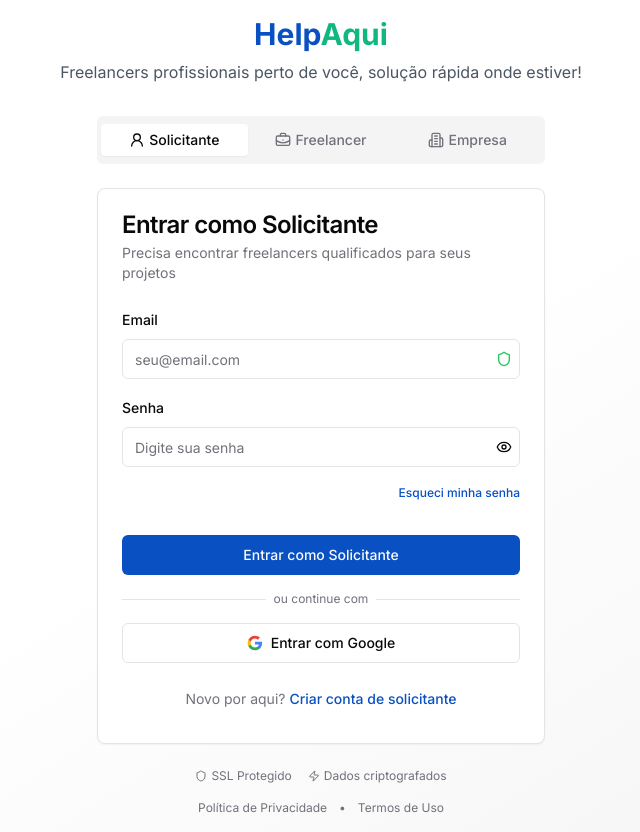
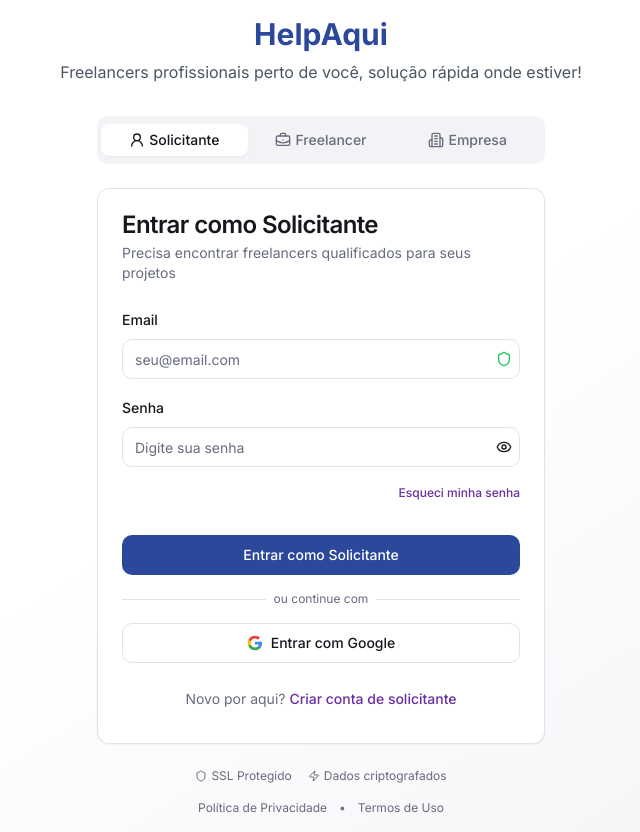
Before and after one commit to SoaresLucio/helpaquiapp, a React (Vite) app: page /login in a window 1280 px wide. Shown: the whole page, without its empty margins (319-959 px from the left). Built offline with nearby package versions, Linux system fonts and the light colour scheme.

Commit message:
Redesigned UI with anime Framer
Co-authored-by: SoaresLucio <52536635+SoaresLucio@users.noreply.github.com>

```diff
--- a/src/index.css
+++ b/src/index.css
@@ -1,67 +1,67 @@
 
-@import url("https://fonts.googleapis.com/css2?family=Inter:wght@400;500;600;700&display=swap");
+@import url("https://fonts.googleapis.com/css2?family=Inter:wght@400;500;600;700;800&display=swap");
 @tailwind base;
 @tailwind components;
 @tailwind utilities;
 
 :root {
   --background: 0 0% 100%;
-  --foreground: 240 10% 3.9%;
+  --foreground: 230 15% 10%;
   --card: 0 0% 100%;
-  --card-foreground: 240 10% 3.9%;
+  --card-foreground: 230 15% 10%;
   --popover: 0 0% 100%;
-  --popover-foreground: 240 10% 3.9%;
-  --primary: 217 91% 40%;
-  --primary-foreground: 0 0% 98%;
-  --secondary: 240 4.8% 95.9%;
-  --secondary-foreground: 240 5.9% 10%;
-  --muted: 240 4.8% 95.9%;
-  --muted-foreground: 240 3.8% 46.1%;
-  --accent: 160 84% 39%;
-  --accent-foreground: 0 0% 98%;
+  --popover-foreground: 230 15% 10%;
+  --primary: 272 55% 40%;
+  --primary-foreground: 0 0% 100%;
+  --secondary: 225 56% 39%;
+  --secondary-foreground: 0 0% 100%;
+  --muted: 230 20% 96%;
+  --muted-foreground: 230 10% 45%;
+  --accent: 272 55% 94%;
+  --accent-foreground: 272 55% 30%;
   --destructive: 0 84.2% 60.2%;
   --destructive-foreground: 0 0% 98%;
-  --border: 240 5.9% 90%;
-  --input: 240 5.9% 90%;
-  --ring: 217 91% 40%;
-  --chart-1: 12 76% 61%;
-  --chart-2: 173 58% 39%;
+  --border: 230 15% 90%;
+  --input: 230 15% 90%;
+  --ring: 272 55% 40%;
+  --chart-1: 272 55% 50%;
+  --chart-2: 225 56% 49%;
   --chart-3: 197 37% 24%;
   --chart-4: 43 74% 66%;
   --chart-5: 27 87% 67%;
-  --radius: 0.5rem;
+  --radius: 0.75rem;
 
-  /* HelpAqui brand colors in HSL */
-  --helpaqui-blue: 217 91% 40%;
-  --helpaqui-green: 160 84% 39%;
-  --helpaqui-light-blue: 213 97% 79%;
-  --helpaqui-light-green: 160 83% 80%;
-  --helpaqui-gray: 220 13% 96%;
-  --helpaqui-dark-gray: 220 9% 35%;
+  /* Brand colors */
+  --helpaqui-purple: 272 55% 40%;
+  --helpaqui-blue: 225 56% 39%;
+  --helpaqui-light-purple: 272 55% 94%;
+  --helpaqui-light-blue: 225 56% 94%;
+  --helpaqui-gray: 230 20% 96%;
+  --helpaqui-dark-gray: 230 10% 25%;
 }
 
 .dark {
-  --background: 240 10% 3.9%;
+  --background: 230 15% 6%;
   --foreground: 0 0% 98%;
-  --card: 240 10% 6%;
+  --card: 230 15% 9%;
   --card-foreground: 0 0% 98%;
-  --popover: 240 10% 6%;
+  --popover: 230 15% 9%;
   --popover-foreground: 0 0% 98%;
-  --primary: 217 91% 55%;
-  --primary-foreground: 0 0% 98%;
-  --secondary: 240 3.7% 15.9%;
-  --secondary-foreground: 0 0% 98%;
-  --muted: 240 3.7% 15.9%;
-  --muted-foreground: 240 5% 64.9%;
-  --accent: 160 84% 45%;
-  --accent-foreground: 0 0% 98%;
+  --primary: 272 55% 55%;
+  --primary-foreground: 0 0% 100%;
+  --secondary: 225 56% 50%;
+  --secondary-foreground: 0 0% 100%;
+  --muted: 230 10% 15%;
+  --muted-foreground: 230 10% 60%;
+  --accent: 272 40% 18%;
+  --accent-foreground: 272 55% 80%;
   --destructive: 0 62.8% 30.6%;
   --destructive-foreground: 0 0% 98%;
-  --border: 240 3.7% 15.9%;
-  --input: 240 3.7% 15.9%;
-  --ring: 217 91% 55%;
-  --chart-1: 220 70% 50%;
-  --chart-2: 160 60% 45%;
+  --border: 230 10% 18%;
+  --input: 230 10% 18%;
+  --ring: 272 55% 55%;
+  --chart-1: 272 55% 55%;
+  --chart-2: 225 56% 55%;
   --chart-3: 30 80% 55%;
   --chart-4: 280 65% 60%;
   --chart-5: 340 75% 55%;
@@ -77,16 +77,27 @@
   }
 }
 
-/* Custom styles for HelpAqui */
-.helpaqui-container {
-  @apply max-w-7xl mx-auto px-4;
+/* Gradient utilities */
+.gradient-primary {
+  background: linear-gradient(135deg, hsl(272 55% 40%), hsl(225 56% 39%));
+}
+
+.gradient-primary-hover {
+  background: linear-gradient(135deg, hsl(272 55% 35%), hsl(225 56% 34%));
+}
+
+.text-gradient-primary {
+  background: linear-gradient(135deg, hsl(272 55% 40%), hsl(225 56% 39%));
+  -webkit-background-clip: text;
+  -webkit-text-fill-color: transparent;
+  background-clip: text;
 }
 
 /* Custom popup styles for map */
 .custom-popup .mapboxgl-popup-content {
   background: hsl(var(--card)) !important;
-  border-radius: 8px !important;
-  box-shadow: 0 10px 25px rgba(0, 0, 0, 0.15) !important;
+  border-radius: 12px !important;
+  box-shadow: 0 20px 40px rgba(0, 0, 0, 0.12) !important;
   padding: 0 !important;
   max-width: 280px !important;
 }
@@ -114,3 +125,16 @@
   from { opacity: 0; transform: translateY(4px); }
   to { opacity: 1; transform: translateY(0); }
 }
+
+/* Glass morphism */
+.glass {
+  background: rgba(255, 255, 255, 0.8);
+  backdrop-filter: blur(12px);
+  -webkit-backdrop-filter: blur(12px);
+  border: 1px solid rgba(255, 255, 255, 0.2);
+}
+
+.dark .glass {
+  background: rgba(20, 20, 30, 0.8);
+  border: 1px solid rgba(255, 255, 255, 0.08);
+}
--- a/tailwind.config.ts
+++ b/tailwind.config.ts
@@ -63,10 +63,10 @@ export default {
 					border: 'hsl(var(--sidebar-border))',
 					ring: 'hsl(var(--sidebar-ring))'
 				},
+                'helpaqui-purple': 'hsl(var(--helpaqui-purple))',
                 'helpaqui-blue': 'hsl(var(--helpaqui-blue))',
-                'helpaqui-green': 'hsl(var(--helpaqui-green))',
+                'helpaqui-light-purple': 'hsl(var(--helpaqui-light-purple))',
                 'helpaqui-light-blue': 'hsl(var(--helpaqui-light-blue))',
-                'helpaqui-light-green': 'hsl(var(--helpaqui-light-green))',
                 'helpaqui-gray': 'hsl(var(--helpaqui-gray))',
                 'helpaqui-dark-gray': 'hsl(var(--helpaqui-dark-gray))'
 			},
@@ -77,28 +77,16 @@ export default {
 			},
 			keyframes: {
 				'accordion-down': {
-					from: {
-						height: '0'
-					},
-					to: {
-						height: 'var(--radix-accordion-content-height)'
-					}
+					from: { height: '0' },
+					to: { height: 'var(--radix-accordion-content-height)' }
 				},
 				'accordion-up': {
-					from: {
-						height: 'var(--radix-accordion-content-height)'
-					},
-					to: {
-						height: '0'
-					}
+					from: { height: 'var(--radix-accordion-content-height)' },
+					to: { height: '0' }
 				},
                 'pulse-light': {
-                    '0%, 100%': {
-                        opacity: '1'
-                    },
-                    '50%': {
-                        opacity: '0.7'
-                    }
+                    '0%, 100%': { opacity: '1' },
+                    '50%': { opacity: '0.7' }
                 }
 			},
 			animation: {
```
